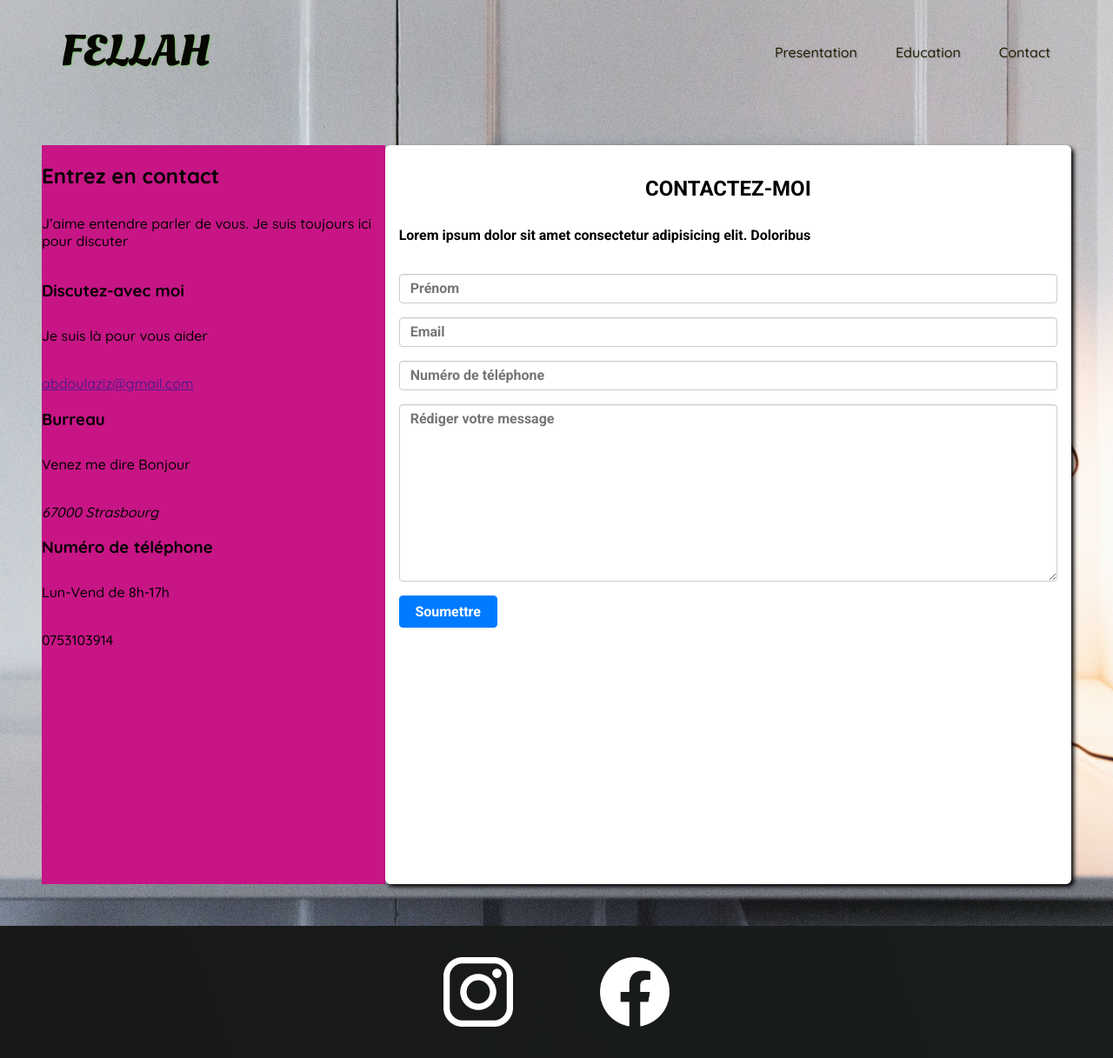
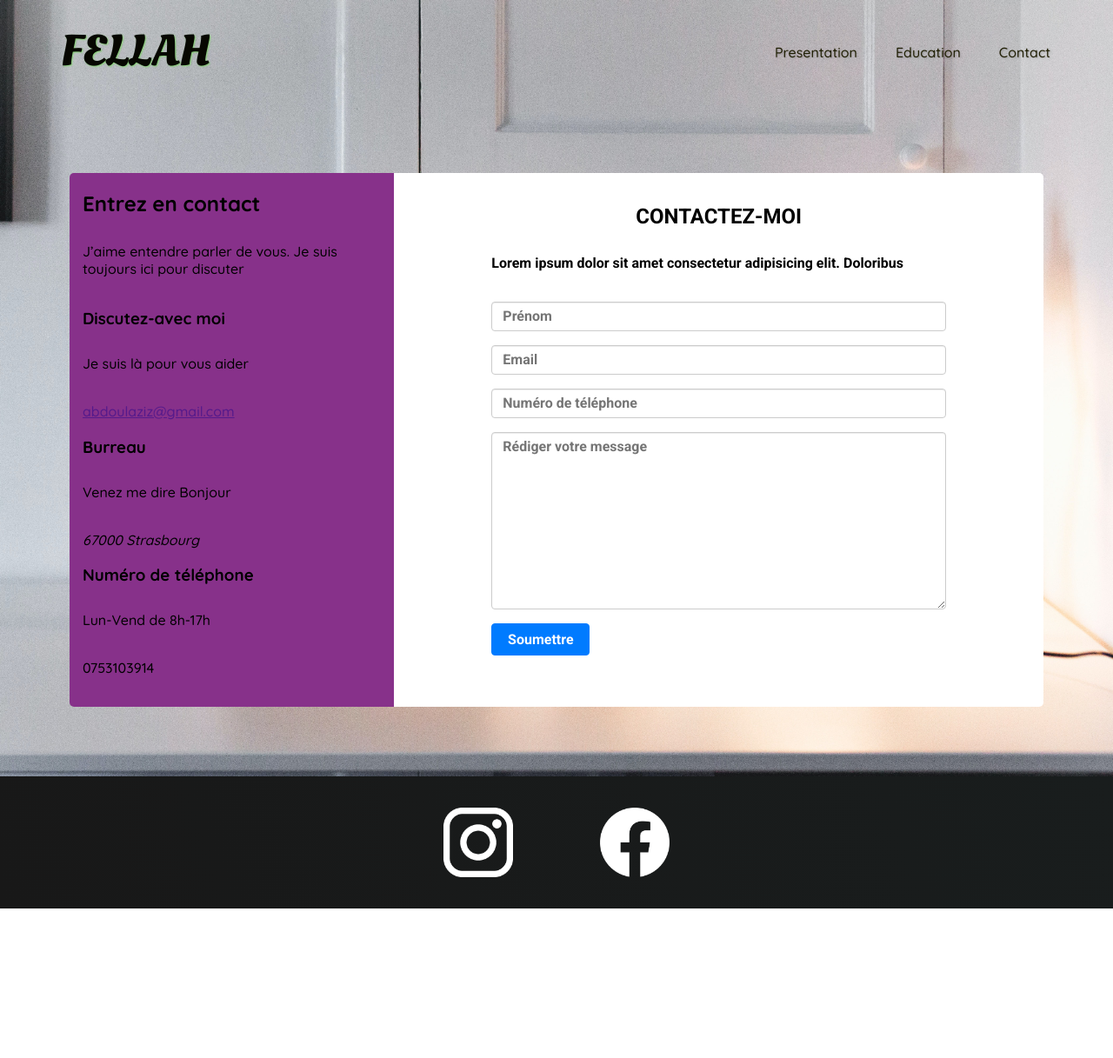
Before and after one commit to FellahAbdel/web-portfolio, a PHP site: page /contact.html in a window 1280 px wide. Shown: the whole page at 87% size. After the commit the page ends 1045 px from the top, so only its background shows below. Run offline with PHP 8.4, Linux system fonts and the light colour scheme.

Commit message:
Add the border radius to the two sections

```diff
--- a/assets/css/contact.css
+++ b/assets/css/contact.css
@@ -14,8 +14,9 @@ body {
 
 main {
   /* width: 30rem; */
-  padding: 3rem;
-  height: 850px;
+  padding: 5rem;
+  /* height: 850px; */
+  border-radius: 5px;
   display: grid;
   grid-template-columns: 1fr 2fr;
 }
@@ -29,16 +30,19 @@ p {
 }
 
 section:first-child {
-  background-color: mediumvioletred;
+  background-color: rgb(135, 49, 138);
+  padding: 0 15px 0 15px;
+  border-radius: 5px 0 0 5px;
 }
 
 section:last-child {
   background-color: rgb(255, 255, 255);
   backdrop-filter: blur(5px);
-  padding: 1rem;
-  border-radius: 6px;
+  padding: 1rem 7rem;
+  /* border-radius: 6px; */
   font-family: "Roboto", sans-serif;
-  box-shadow: 3px 3px 5px black;
+  /* padding: 0 80px 0 80px; */
+  border-radius: 0 5px 5px 0;
 }
 
 input,
```
